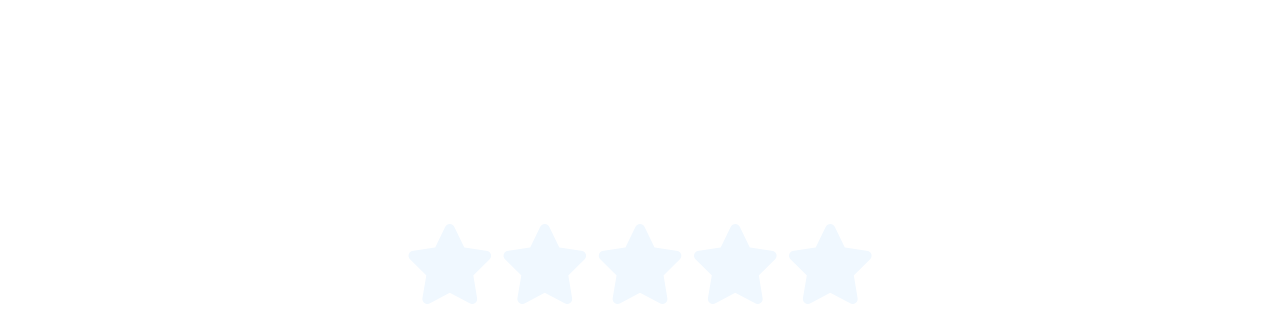
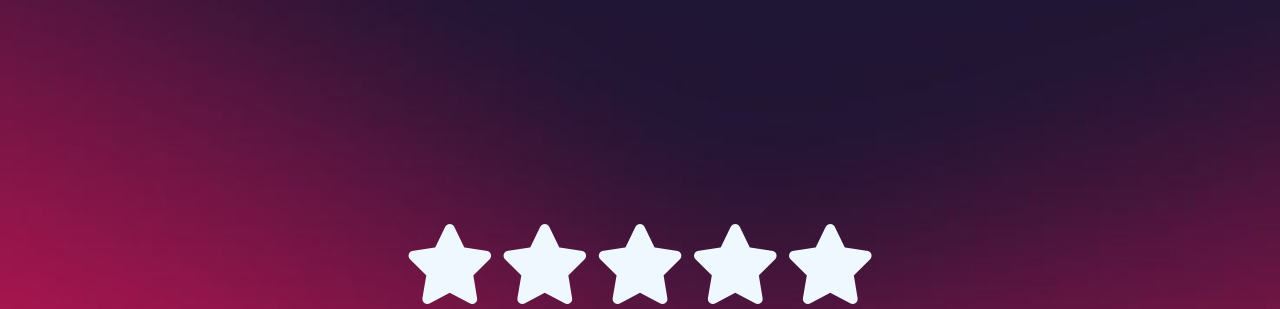
Before and after one commit to AldanaVegaS/Web_estatica, a plain HTML site: page pages/index.html in a window 1280 px wide. Shown: the part 377-686 px from the top of the page. Drawn offline with nearby package versions, Linux system fonts and the light colour scheme; a web font is replaced by a local one.

Commit message:
pequeño cambio

```diff
--- a/css/stylesIndex.css
+++ b/css/stylesIndex.css
@@ -15,7 +15,7 @@
 body {
     flex-direction: column;
     color: aliceblue;
-    background-image: url(../imagenes/gradiente.jpg);
+    background-image: url(../images/gradiente.jpg);
     background-repeat: no-repeat;
     background-size: cover;
 }
```
